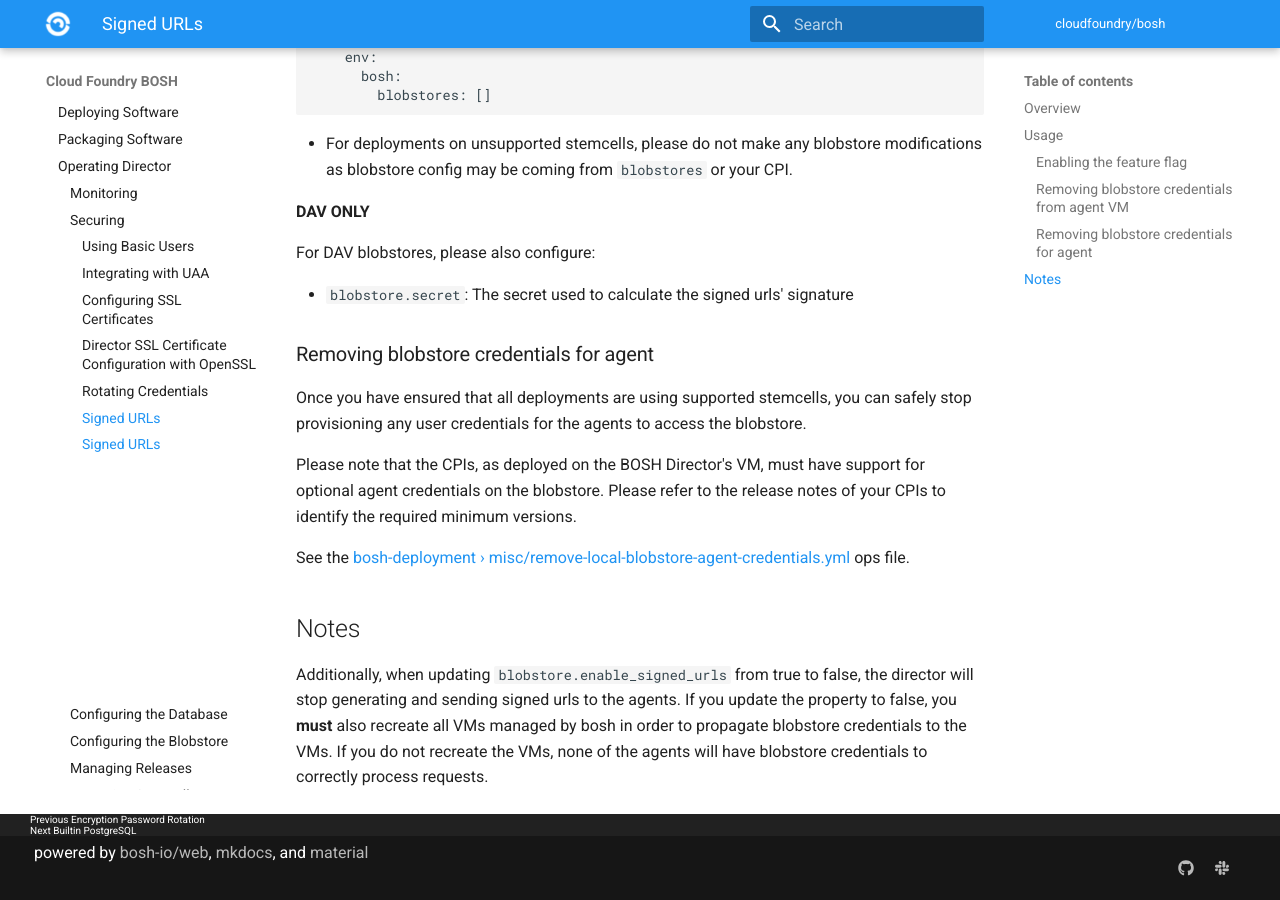
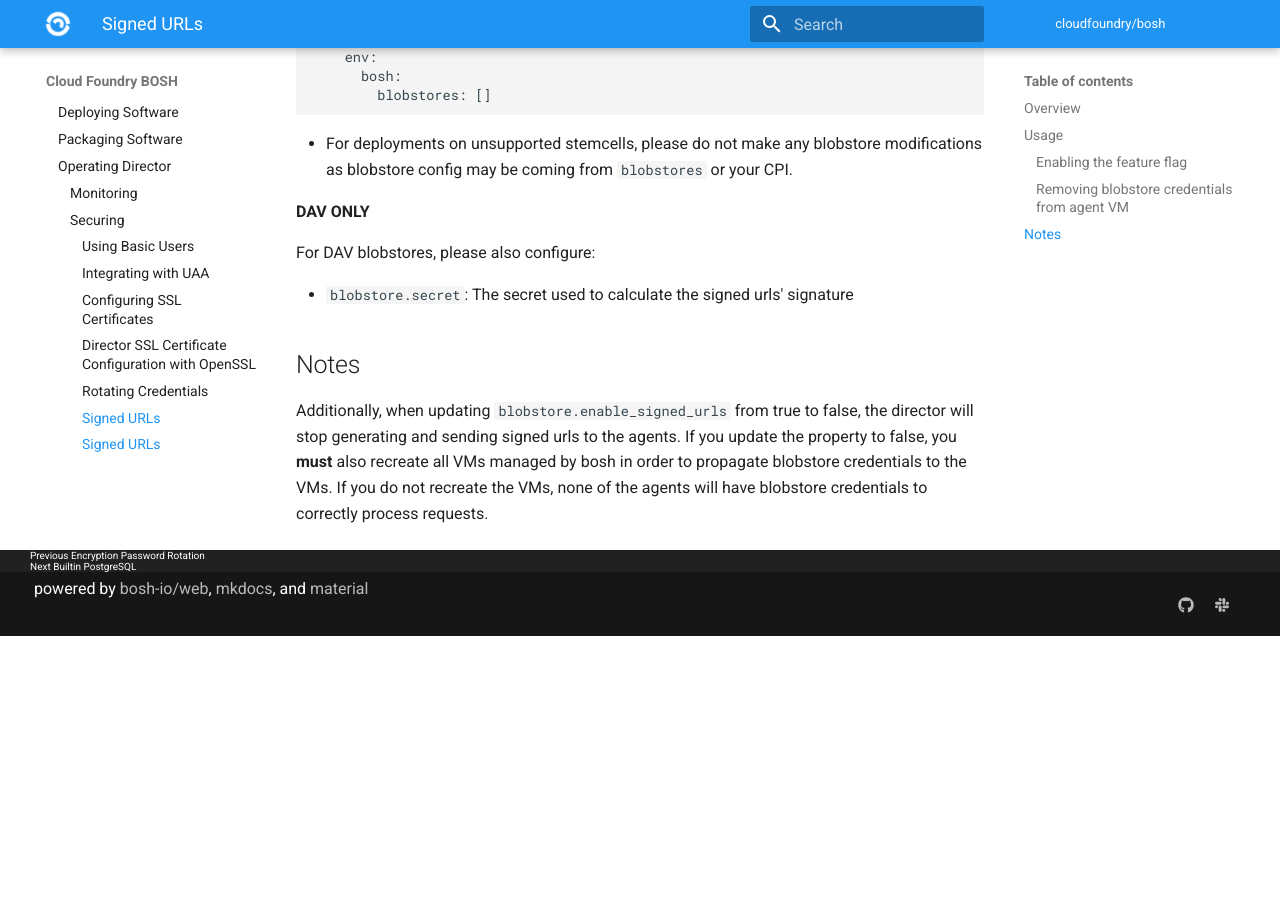
Before and after one commit to cloudfoundry/docs-bosh, an MkDocs documentation site: the page built from content/director-blobstore-signed-urls.md, in a window 1280 px wide and 900 px high, scrolled down 1573 px. Built offline with MkDocs 1.6.1 and Material for MkDocs 9.7.7, drawn with Linux system fonts in a browser that asks for light colours; old or Windows-style settings are respelled for this version of MkDocs; after the commit the page ends 2209 px from its top, so only the background shows below that.

Commit message:
Removed section about removing agent creds for accessing blobstore

```diff
--- a/content/director-blobstore-signed-urls.md
+++ b/content/director-blobstore-signed-urls.md
@@ -74,19 +74,6 @@ For DAV blobstores, please also configure:
 
 * `blobstore.secret`: The secret used to calculate the signed urls' signature
 
-### Removing blobstore credentials for agent
-
-Once you have ensured that all deployments are using supported stemcells, you
-can safely stop provisioning any user credentials for the agents to access
-the blobstore.
-
-Please note that the CPIs, as deployed on the BOSH Director's VM, must have
-support for optional agent credentials on the blobstore. Please refer to the
-release notes of your CPIs to identify the required minimum versions.
-
-See the [bosh-deployment › misc/remove-local-blobstore-agent-credentials.yml](https://github.com/cloudfoundry/bosh-deployment/blob/master/misc/remove-local-blobstore-agent-credentials.yml)
-ops file.
-
 ## Notes
 
 Additionally, when updating `blobstore.enable_signed_urls` from true to false,
```
